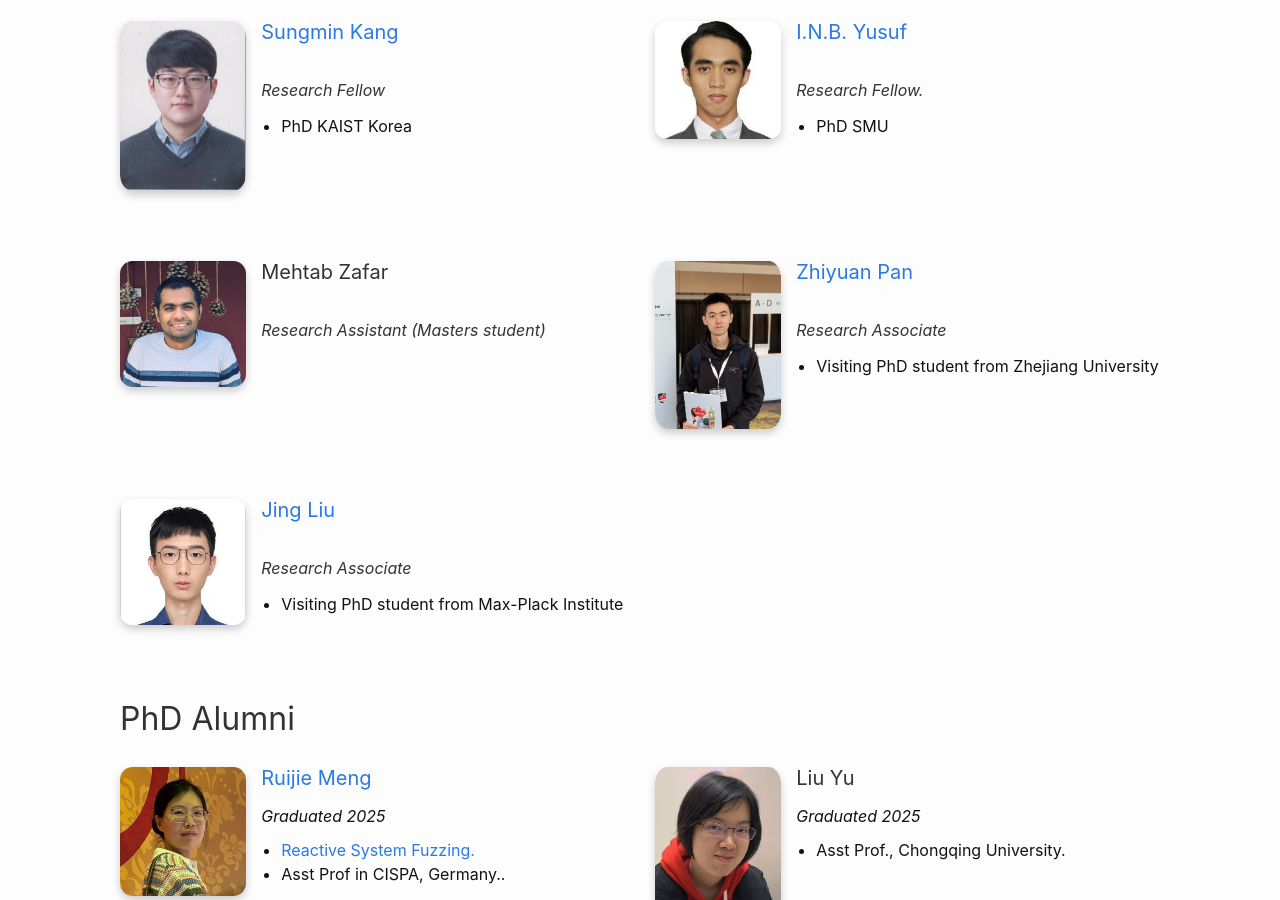
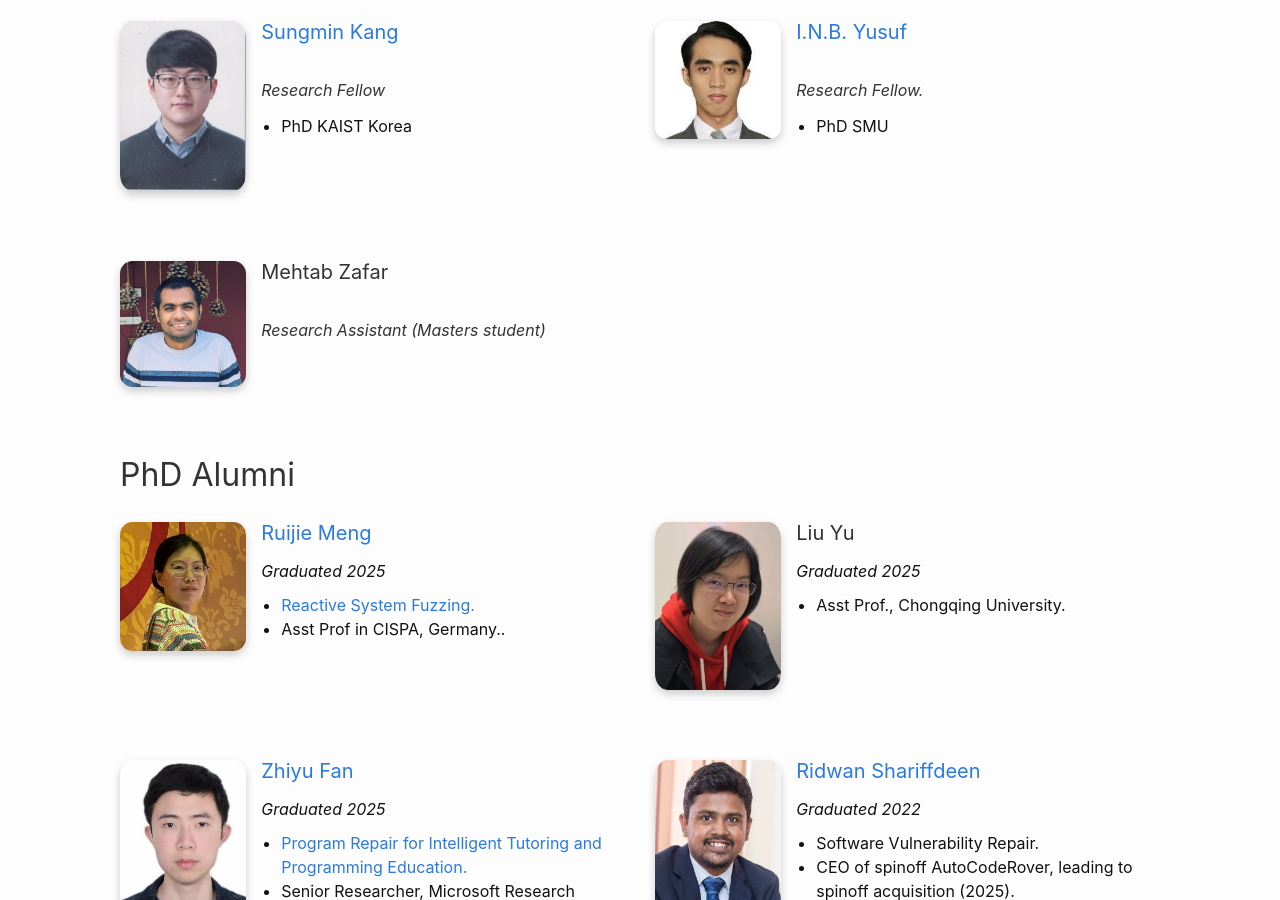
Before and after one commit to nus-tss/nus-tss.github.io, a Jekyll site: the page built from _pages/team.md, in a window 1280 px wide and 900 px high, scrolled down 2131 px. Built offline with Jekyll 4.4.1, drawn with Linux system fonts in a browser that asks for light colours; nearby versions of some CDN libraries.

Commit message:
Update staff.yml

```diff
--- a/_data/team/staff.yml
+++ b/_data/team/staff.yml
@@ -39,15 +39,3 @@
 - name: Mehtab Zafar
   photo: mehtab.jpeg
   role: Research Assistant (Masters student)
-
-- name: Zhiyuan Pan
-  photo: zhiyuanpan.png
-  role: Research Associate
-  info: Visiting PhD student from Zhejiang University
-  website: https://pan2013e.github.io/
-
-- name: Jing Liu
-  photo:  jing.jpeg
-  role: Research Associate
-  info: Visiting PhD student from Max-Plack Institute
-  website: https://jing6.netlify.app/
```
